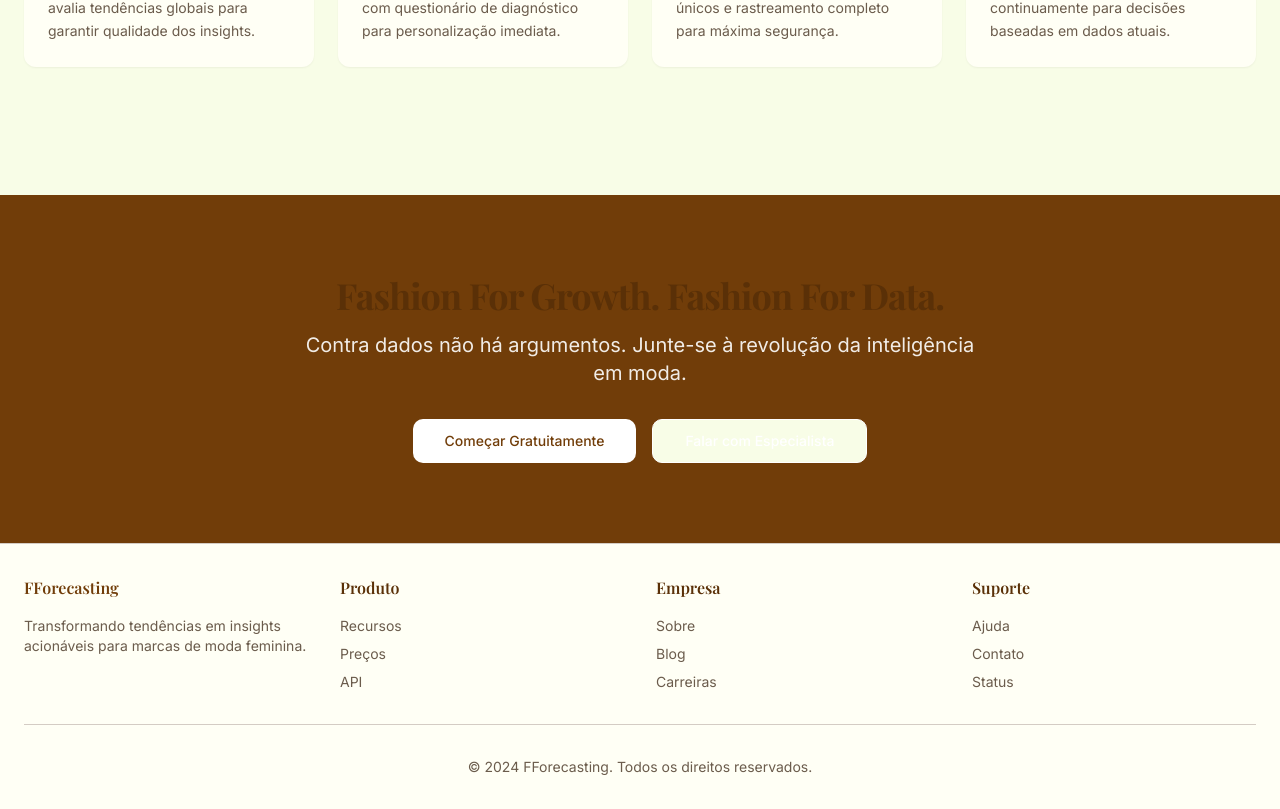
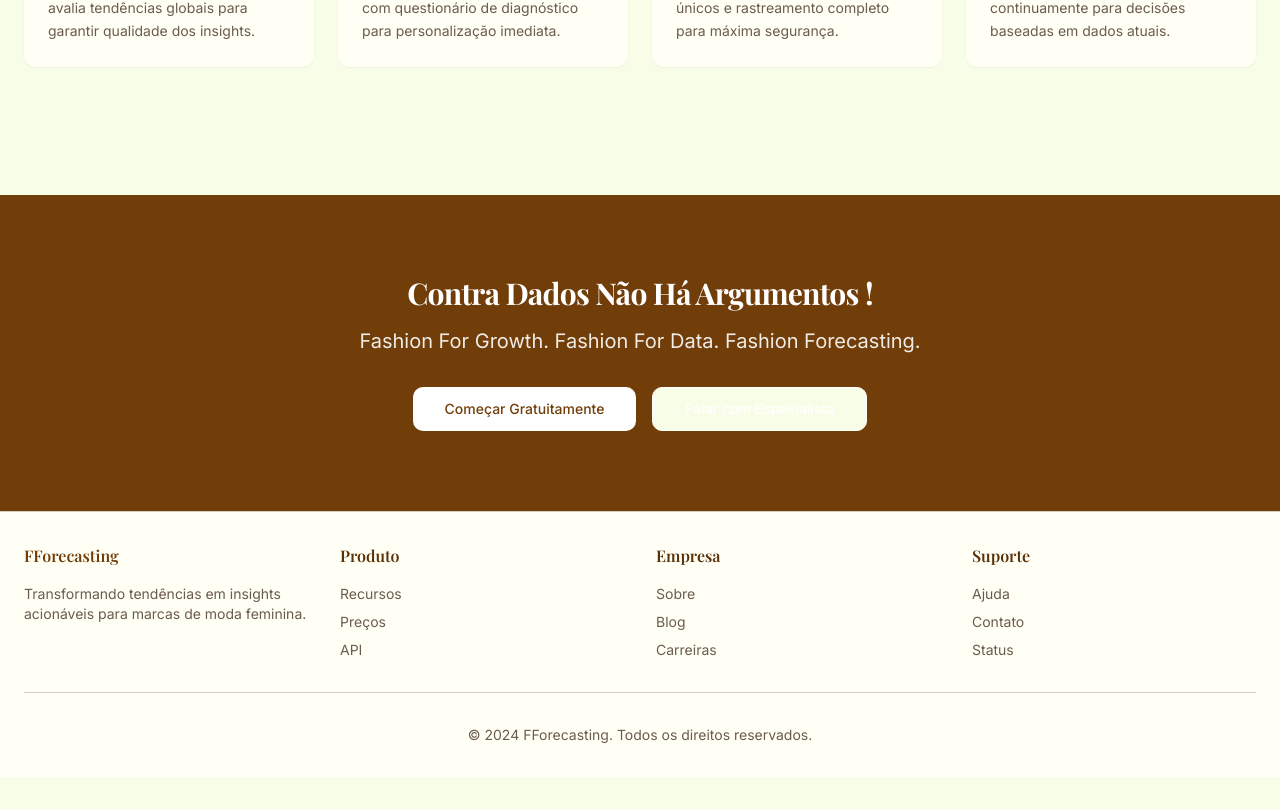
Before and after one commit to keniamaravilhosa/fforecasting, a React (Vite) app: page / in a window 1280 px wide. Shown: the part 1503-2312 px from the top of the page. After the commit the page ends 2280 px from the top, so only its background shows below. Built offline with nearby package versions, Linux system fonts and the light colour scheme; the HTML template or start-up script is replaced by a standard one.

Commit message:
Visual edit in Lovable

```diff
--- a/src/pages/Index.tsx
+++ b/src/pages/Index.tsx
@@ -2,10 +2,8 @@ import Header from "@/components/Header";
 import Hero from "@/components/Hero";
 import Features from "@/components/Features";
 import { Button } from "@/components/ui/button";
-
 const Index = () => {
-  return (
-    <div className="flex flex-col min-h-screen">
+  return <div className="flex flex-col min-h-screen">
       <Header />
       <main className="flex-1">
         <Hero />
@@ -14,19 +12,10 @@ const Index = () => {
         {/* CTA Section */}
         <section className="py-20 bg-terracotta text-white">
           <div className="container px-4 md:px-6 text-center">
-            <h2 className="text-3xl font-bold tracking-tight sm:text-4xl mb-4">
-              Fashion For Growth. Fashion For Data.
-            </h2>
-            <p className="text-xl mb-8 text-white/90 max-w-2xl mx-auto">
-              Contra dados não há argumentos. Junte-se à revolução da inteligência em moda.
-            </p>
+            <h2 className="text-3xl font-bold tracking-tight mb-4 sm:text-[t] text-white">Contra Dados Não Há Argumentos !</h2>
+            <p className="text-xl mb-8 text-white/90 max-w-2xl mx-auto">Fashion For Growth. Fashion For Data. Fashion Forecasting.</p>
             <div className="flex flex-col sm:flex-row gap-4 justify-center">
-              <Button
-                size="lg"
-                variant="secondary"
-                className="bg-white text-terracotta hover:bg-cream"
-                onClick={() => window.location.href = '/register'}
-              >
+              <Button size="lg" variant="secondary" className="bg-white text-terracotta hover:bg-cream" onClick={() => window.location.href = '/register'}>
                 Começar Gratuitamente
               </Button>
               <Button size="lg" variant="outline" className="border-white text-white hover:bg-white/10">
@@ -77,8 +66,6 @@ const Index = () => {
           </div>
         </div>
       </footer>
-    </div>
-  );
+    </div>;
 };
-
 export default Index;
```
